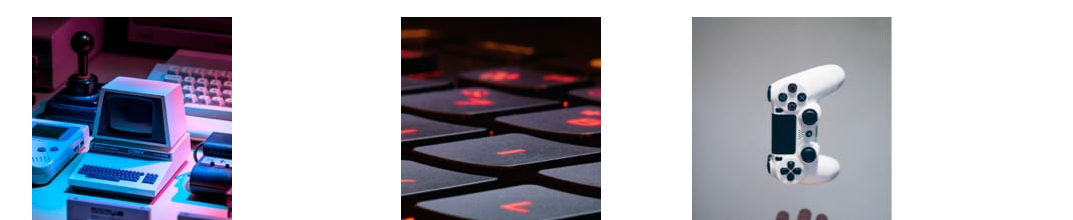
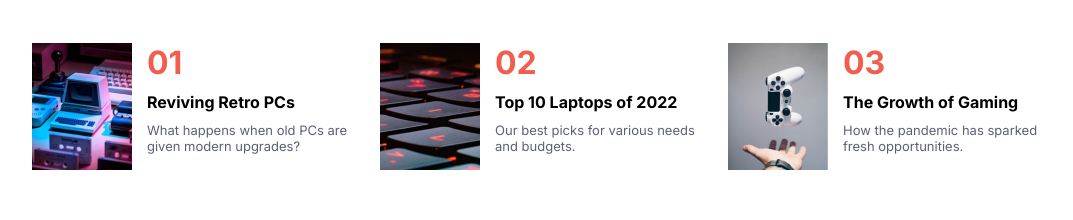
Before and after one commit to Sayon-okai/news-homepage-main, a plain HTML site: page index.html in a window 1280 px wide. Shown: the part 732-952 px from the top of the page, without its empty margins (96-1169 px from the left). Drawn offline with Linux system fonts and the light colour scheme.

Commit message:
all positioning desktop view - done - no active state

```diff
--- a/css/style.css
+++ b/css/style.css
@@ -142,5 +142,37 @@ main {
 
 .special-info {
     display: flex;
-    margin: 0 10% 5% 10%;
+    gap: 20px;
+    margin: 2% 10% 5% 10%;
 }
+
+.special-info article {
+    width: 35%;
+}
+
+.special-info .nums {
+       font-family: 'Inter', Arial, Helvetica, sans-serif;
+        font-size: 2em;
+        color: hsl(5, 85%, 63%);
+        margin: 0   0   10px  0;
+}
+
+.small-size-img {
+    width: 100px;
+    height: auto;
+    float: left;
+    margin-right: 15px;
+
+}
+
+.special-info p {
+        font-family: 'Inter', Arial, Helvetica, sans-serif;
+        font-size: 13px;
+        color: hsl(236, 13%, 42%);
+}
+
+.special-info h3 {
+        font-family: 'Inter', Arial, Helvetica, sans-serif;
+        font-size: 1em;
+        margin-bottom: 10px;
+}
--- a/index.html
+++ b/index.html
@@ -83,7 +83,7 @@
     </article>
     <article>
       <img src="./assets/images/image-top-laptops.jpg" alt="Top 10 Laptops of 2022" class="small-size-img">
-        <h2>02</h2>
+        <h2 class="nums">02</h2>
         <h3>Top 10 Laptops of 2022</h3>
       <p>
         Our best picks for various needs and budgets.
@@ -91,7 +91,7 @@
     </article>
     <article>
       <img src="./assets/images/image-gaming-growth.jpg" alt="Growth of Gaming" class="small-size-img">
-      <h2>03</h2>
+      <h2 class="nums">03</h2>
       <h3>The Growth of Gaming</h3>
     <p>
       How the pandemic has sparked fresh opportunities.
```
